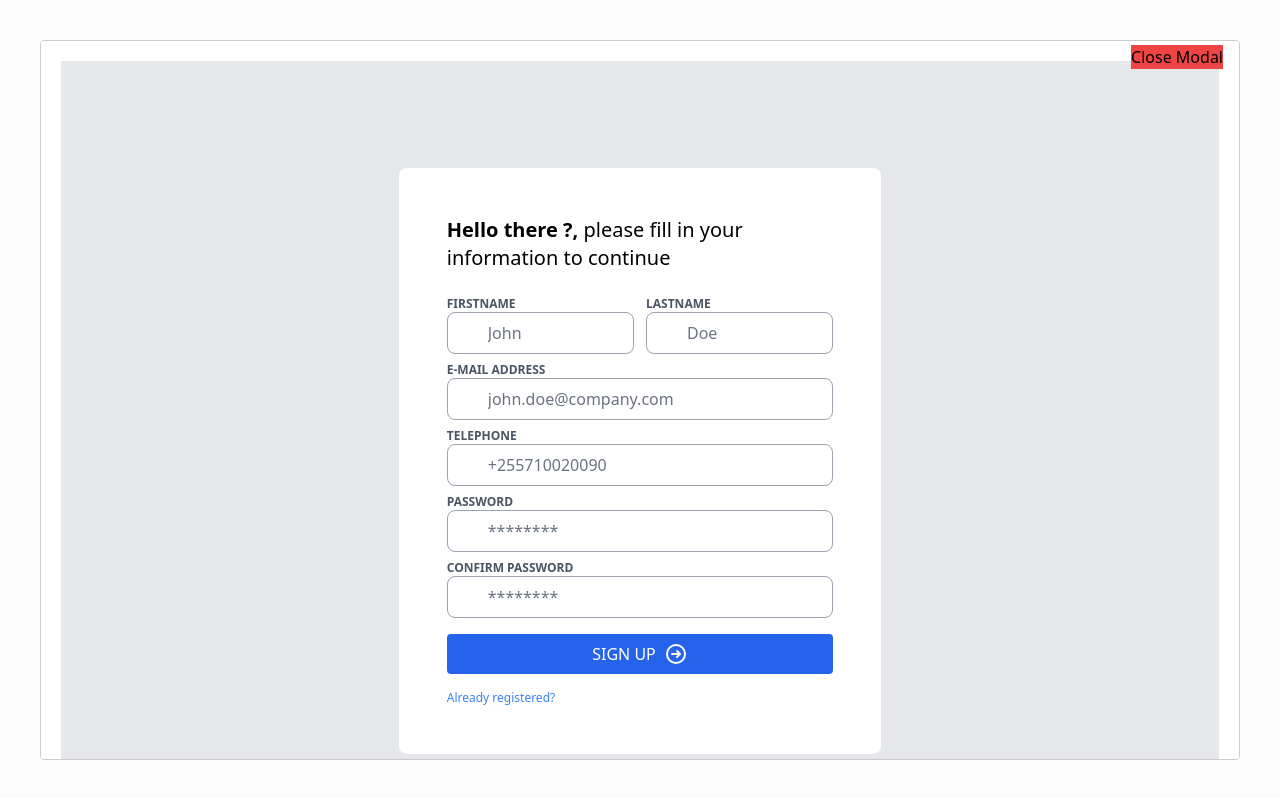
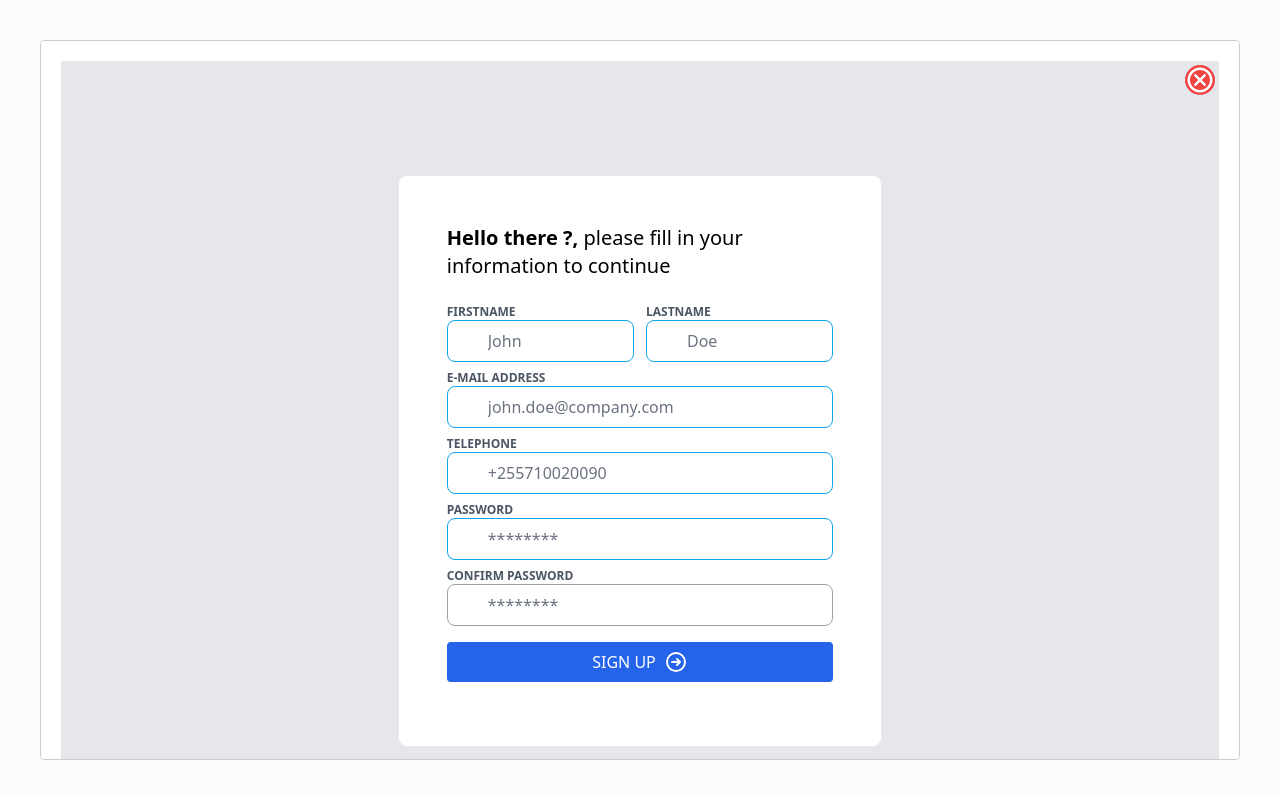
Before and after one commit to melckzedeck063/PPIS, a React (Create React App) app: page /login in a window 1280 px wide. Both pictures are taken after a click on the button "You don't have an account?". Built offline with nearby package versions, Linux system fonts and the light colour scheme.

Commit message:
modified version with form validation

```diff
--- a/package.json
+++ b/package.json
@@ -3,14 +3,18 @@
   "version": "0.1.0",
   "private": true,
   "dependencies": {
+    "@hookform/resolvers": "^3.3.2",
     "@testing-library/jest-dom": "^5.17.0",
     "@testing-library/react": "^13.4.0",
     "@testing-library/user-event": "^13.5.0",
     "react": "^18.2.0",
     "react-dom": "^18.2.0",
+    "react-hook-form": "^7.48.2",
+    "react-icons": "^4.11.0",
     "react-modal": "^3.16.1",
     "react-scripts": "5.0.1",
-    "web-vitals": "^2.1.4"
+    "web-vitals": "^2.1.4",
+    "yup": "^1.3.2"
   },
   "scripts": {
     "start": "react-scripts start",
--- a/src/components/Login.js
+++ b/src/components/Login.js
@@ -1,14 +1,33 @@
 import React, { useState } from 'react'
 
+import SignUp from './SignUp';
+import * as MdIcons from 'react-icons/md';
+import { useForm } from 'react-hook-form';
+import * as Yup from 'yup';
+import { yupResolver } from '@hookform/resolvers/yup'
+// import Loader from '../admin/component/loader/loader';
+
 import Modal from 'react-modal';
-import SignUp from './SignUp';
+Modal.setAppElement('#root'); // Set the root element for accessibility
 
-Modal.setAppElement('#root'); // Set the root element for accessibility
+
+const schema = Yup.object({
+    username: Yup
+        .string()
+        .required("Please fill out username is required")
+        .email()
+        .trim(),
+    password: Yup
+        .string()
+        .required("Please fill out password is required")
+        .trim()
+
+})
 
 export default function Login() {
 
+    const [signUpModal,setSignupModal] = useState(false);
     const [modalIsOpen, setModalIsOpen] = useState(false);
-    const [signUpModal,setSignupModal] = useState(false);
 
   const openModal = () => {
     setModalIsOpen(true);
@@ -19,21 +38,25 @@ export default function Login() {
   };
 
   const openSignupModal = () =>{
-    if(modalIsOpen){
-        setModalIsOpen(false);
-
-        setTimeout(() => {
-            setSignupModal(true);
-        }, 1000);
-    }
-
-    setSignupModal(true)
+        setSignupModal(true)
   }
 
   const closeSignupModal =()=>{
     setSignupModal(false);
   }
 
+  const { register, handleSubmit, reset, formState: { errors, isDirty, isValid, isSubmitSuccessful } } = useForm({
+    mode: "all",
+    reValidateMode: "onChange",
+    shouldFocusError: true,
+    resolver: yupResolver(schema)
+})
+
+const onSubmit = data => {
+    // navigate('/dashboard')
+    console.log(data)
+
+}
   return (
     <div>
 
@@ -51,7 +74,7 @@ export default function Login() {
       </div>
     </div>
     <div class="mt-10">
-      <form action="#">
+      <form action="#" onSubmit={handleSubmit(onSubmit)}>
         <div class="flex flex-col mb-6">
           <label for="email" class="mb-1 text-xs sm:text-sm tracking-wide text-gray-600">E-Mail Address:</label>
           <div class="relative">
@@ -61,7 +84,12 @@ export default function Login() {
               </svg>
             </div>
 
-            <input id="email" type="email" name="email" class="text-sm sm:text-base placeholder-gray-500 pl-10 pr-4 rounded-lg border border-gray-400 w-full py-2 focus:outline-none focus:border-blue-400" placeholder="E-Mail Address" />
+            <input id="email" type="email" name="email" class={`text-sm sm:text-base placeholder-gray-500 pl-10 pr-4 rounded-lg border border-gray-400 w-full py-2 focus:outline-none focus:border-blue-400" placeholder="E-Mail Address ${errors.username ? "border-red-500" : "border-sky-500"}`}
+               defaultValue={""}
+               {...register("username")}
+           />
+           <span className="text-sm text-red-500"> {errors.username?.message} </span>
+
           </div>
         </div>
         <div class="flex flex-col mb-6">
@@ -75,7 +103,11 @@ export default function Login() {
               </span>
             </div>
 
-            <input id="password" type="password" name="password" class="text-sm sm:text-base placeholder-gray-500 pl-10 pr-4 rounded-lg border border-gray-400 w-full py-2 focus:outline-none focus:border-blue-400" placeholder="Password" />
+            <input id="password" type="password" name="password" class={`text-sm sm:text-base placeholder-gray-500 pl-10 pr-4 rounded-lg border border-gray-400 w-full py-2 focus:outline-none focus:border-blue-400" placeholder="Password  ${errors.password ? "border-red-500" : "border-sky-500"}`}
+               defaultValue={""}
+               {...register("password")}
+           />
+           <span className="text-sm text-red-500"> {errors.password?.message} </span>
           </div>
         </div>
 
@@ -86,7 +118,8 @@ export default function Login() {
         </div>
 
         <div class="flex w-full">
-          <button type="submit" class="flex items-center justify-center focus:outline-none text-white text-sm sm:text-base bg-blue-600 hover:bg-blue-700 rounded py-2 w-full transition duration-150 ease-in">
+          <button type="submit" disabled={!isValid || !isDirty}
+            class="flex items-center justify-center focus:outline-none text-white text-sm sm:text-base bg-blue-600 hover:bg-blue-700 rounded py-2 w-full transition duration-150 ease-in">
             <span class="mr-2 uppercase">Login</span>
             <span>
               <svg class="h-6 w-6" fill="none" stroke-linecap="round" stroke-linejoin="round" stroke-width="2" viewBox="0 0 24 24" stroke="currentColor">
@@ -114,9 +147,12 @@ export default function Login() {
               contentLabel="Example Modal"
             >
               <SignUp />
-              <div className="absolute top-1 right-4 bg-red-500">
+              <div className="absolute top-6 right-6 bg-red-500 rounded-full">
 
-              <button onClick={closeSignupModal}>Close Modal</button>
+              {/* <button onClick={closeSignupModal}>Close Modal</button> */}
+              <span   onClick={closeSignupModal} className=" text-white text-3xl font-bold cursor-pointer">
+                <MdIcons.MdOutlineCancel  />
+              </span>
               </div>
             </Modal>
   </div>
--- a/src/components/SignUp.js
+++ b/src/components/SignUp.js
@@ -1,34 +1,112 @@
-import React from 'react'
+import React, { useState } from 'react'
+
+import * as MdIcons from 'react-icons/md';
+import * as Yup from 'yup';
+
+import Modal from 'react-modal';
+import { useForm } from 'react-hook-form';
+import { yupResolver } from '@hookform/resolvers/yup';
+Modal.setAppElement('#root'); // Set the root element for accessibility
+
+
+const schema = Yup.object({
+    firstname: Yup
+    .string()
+    .required()
+    .trim(),
+    lastname : Yup
+        .string()
+        .required()
+        .trim(),
+        email :  Yup
+        .string()
+        .required()
+        .email()
+        .trim(),
+        phone  :  Yup
+        .string()
+        .required()
+        .min(10)
+        .max(10)
+        .trim(),
+        password : Yup
+        .string()
+        .min(8)
+        .trim(),
+        confirmPassword : Yup
+        .string()
+        .required()
+        .oneOf([Yup.ref("password")], "Passwords do not match")
+        .trim()
+})
 
 export default function SignUp() {
+
+
+    const { register, handleSubmit, reset, formState: { errors, isValid, isDirty, isSubmitSuccessful } } = useForm({
+        mode: 'all',
+        reValidateMode: 'onChange',
+        shouldFocusError: true,
+        resolver: yupResolver(schema)
+    })
+
+    const onSubmit = data => {
+        console.log(data)
+        // dispatch(signUpUser(data))
+    }
+
+
   return (
     <div className='bg-gray-200'>
-        {/* <!-- component --> */}
 <div class="grid min-h-screen place-items-center">
   <div class="w-11/12 p-12 bg-white rounded-lg sm:w-8/12 md:w-1/2 lg:w-5/12">
     <h1 class="text-xl font-semibold">Hello there ?, <span class="font-normal">please fill in your information to continue</span></h1>
-    <form class="mt-6">
+    <form class="mt-6" onSubmit={handleSubmit(onSubmit)}>
       <div class="flex justify-between gap-3">
         <span class="w-1/2">
           <label for="firstname" class="block text-xs font-semibold text-gray-600 uppercase">Firstname</label>
-          <input id="firstname" type="text" name="firstname" placeholder="John" autocomplete="given-name" class="text-sm sm:text-base placeholder-gray-500 pl-10 pr-4 rounded-lg border border-gray-400 w-full py-2 focus:outline-none focus:border-blue-400" required />
+          <input id="firstname" type="text" name="firstname" placeholder="John" autocomplete="given-name" class={`text-sm sm:text-base placeholder-gray-500 pl-10 pr-4 rounded-lg border border-gray-400 w-full py-2 focus:outline-none focus:border-blue-400 ${errors.firstname ? "border-red-500" : "border-sky-500"}`}
+            defaultValue={""}
+            {...register("firstname")}
+        />
+        <span className="text-red-500 text-sm">{errors.firstname?.message}</span>
         </span>
         <span class="w-1/2">
           <label for="lastname" class="block text-xs font-semibold text-gray-600 uppercase">Lastname</label>
-        <input id="lastname" type="text" name="lastname" placeholder="Doe" autocomplete="family-name" class="text-sm sm:text-base placeholder-gray-500 pl-10 pr-4 rounded-lg border border-gray-400 w-full py-2 focus:outline-none focus:border-blue-400" required />
+        <input id="lastname" type="text" name="lastname" placeholder="Doe" autocomplete="family-name" class={`text-sm sm:text-base placeholder-gray-500 pl-10 pr-4 rounded-lg border border-gray-400 w-full py-2 focus:outline-none focus:border-blue-400 ${errors.lastname ? "border-red-500" : "border-sky-500"}`}
+        defaultValue={""}
+        {...register("lastname")}
+        />
+         <span className="text-red-500 text-sm">{errors.lastname?.message}</span>
         </span>
       </div>
            <label for="email" class="block mt-2 text-xs font-semibold text-gray-600 uppercase">E-mail Address</label>
-           <input id="email" type="email" name="email" placeholder="john.doe@company.com" autocomplete="email" class="text-sm sm:text-base placeholder-gray-500 pl-10 pr-4 rounded-lg border border-gray-400 w-full py-2 focus:outline-none focus:border-blue-400" required />
+           <input id="email" type="email" name="email" placeholder="john.doe@company.com" autocomplete="email" class={`text-sm sm:text-base placeholder-gray-500 pl-10 pr-4 rounded-lg border border-gray-400 w-full py-2 focus:outline-none focus:border-blue-400 ${errors.email?"border-red-500" : "border-sky-500"}`}
+             defaultValue={""}
+             {...register("email")}
+           />
+            <span className="text-red-500 text-sm">{errors.email?.message}</span>
 
          <label for="telephone" class="block mt-2 text-xs font-semibold text-gray-600 uppercase">Telephone</label>
-         <input id="telephone" type="telephone" name="telephone" placeholder="+255710020090" autocomplete="telephone" class="text-sm sm:text-base placeholder-gray-500 pl-10 pr-4 rounded-lg border border-gray-400 w-full py-2 focus:outline-none focus:border-blue-400" required />
+         <input id="telephone" type="telephone" name="telephone" placeholder="+255710020090" autocomplete="telephone" class={`text-sm sm:text-base placeholder-gray-500 pl-10 pr-4 rounded-lg border border-gray-400 w-full py-2 focus:outline-none focus:border-blue-400 ${errors.phone ? "border-red-500" : "border-sky-500"}`}
+           defaultValue={""}
+           {...register("phone")}
+         />
+          <span className="text-red-500 text-sm">{errors.phone?.message}</span>
 
              <label for="password" class="block mt-2 text-xs font-semibold text-gray-600 uppercase">Password</label>
-            <input id="password" type="password" name="password" placeholder="********" autocomplete="new-password" class="text-sm sm:text-base placeholder-gray-500 pl-10 pr-4 rounded-lg border border-gray-400 w-full py-2 focus:outline-none focus:border-blue-400" required />
+            <input id="password" type="password" name="password" placeholder="********" autocomplete="new-password" class={`text-sm sm:text-base placeholder-gray-500 pl-10 pr-4 rounded-lg border border-gray-400 w-full py-2 focus:outline-none focus:border-blue-400 ${errors.password ? "border-red-500" :  "border-sky-500"}`}
+              defaultValue={""}
+              {...register("password")}
+            />
+             <span className="text-red-500 text-sm">{errors.password?.message}</span>
 
             <label for="password-confirm" class="block mt-2 text-xs font-semibold text-gray-600 uppercase">Confirm password</label>
-            <input id="password-confirm" type="password" name="password-confirm" placeholder="********" autocomplete="new-password" class="text-sm sm:text-base placeholder-gray-500 pl-10 pr-4 rounded-lg border border-gray-400 w-full py-2 focus:outline-none focus:border-blue-400" required />
+            <input id="password-confirm" type="password" name="password-confirm" placeholder="********" autocomplete="new-password" class={`text-sm sm:text-base placeholder-gray-500 pl-10 pr-4 rounded-lg border border-gray-400 w-full py-2 focus:outline-none focus:border-blue-400`}
+              defaultValue={""}
+              {...register("confirmPassword")}
+            />
+             <span className="text-red-500 text-sm">{errors.confirmPassword?.message}</span>
 
          <div class="flex w-full my-4">
           <button type="submit" class="flex items-center justify-center focus:outline-none text-white text-sm sm:text-base bg-blue-600 hover:bg-blue-700 rounded py-2 w-full transition duration-150 ease-in">
@@ -40,7 +118,12 @@ export default function SignUp() {
             </span>
           </button>
         </div>
-      <p class="flex justify-between inline-block mt-4 text-xs text-blue-500 cursor-pointer hover:text-black">Already registered?</p>
+
+
+
+       {/* <div className="">
+           <p onClick={closeSignupModal} class="flex justify-between cursor-pointer inline-block mt-4 text-xs text-blue-500 cursor-pointer hover:text-black">Already registered?</p>
+       </div> */}
     </form>
   </div>
 </div>
--- a/src/components/index.js
+++ b/src/components/index.js
@@ -4,6 +4,7 @@ import React, { useState } from 'react'
 import Modal from 'react-modal';
 import image1 from '../assets/image2.jpg';
 import Login from './Login';
+import * as MdIcons from 'react-icons/md';
 
 Modal.setAppElement('#root'); // Set the root element for accessibility
 
@@ -118,9 +119,10 @@ export default function Index() {
               contentLabel="Example Modal"
             >
               <Login />
-              <div className="absolute top-1 right-4 bg-red-500">
-
-              <button onClick={closeModal}>Close Modal</button>
+              <div className="absolute top-6 right-6 bg-red-500 rounded-full">
+                <span   onClick={closeModal} className=" text-white text-3xl font-bold cursor-pointer">
+                  <MdIcons.MdOutlineCancel  />
+                </span>
               </div>
             </Modal>
 
```
Also changed, not shown: 1 other file (tests, documents, lock files or other folders).
